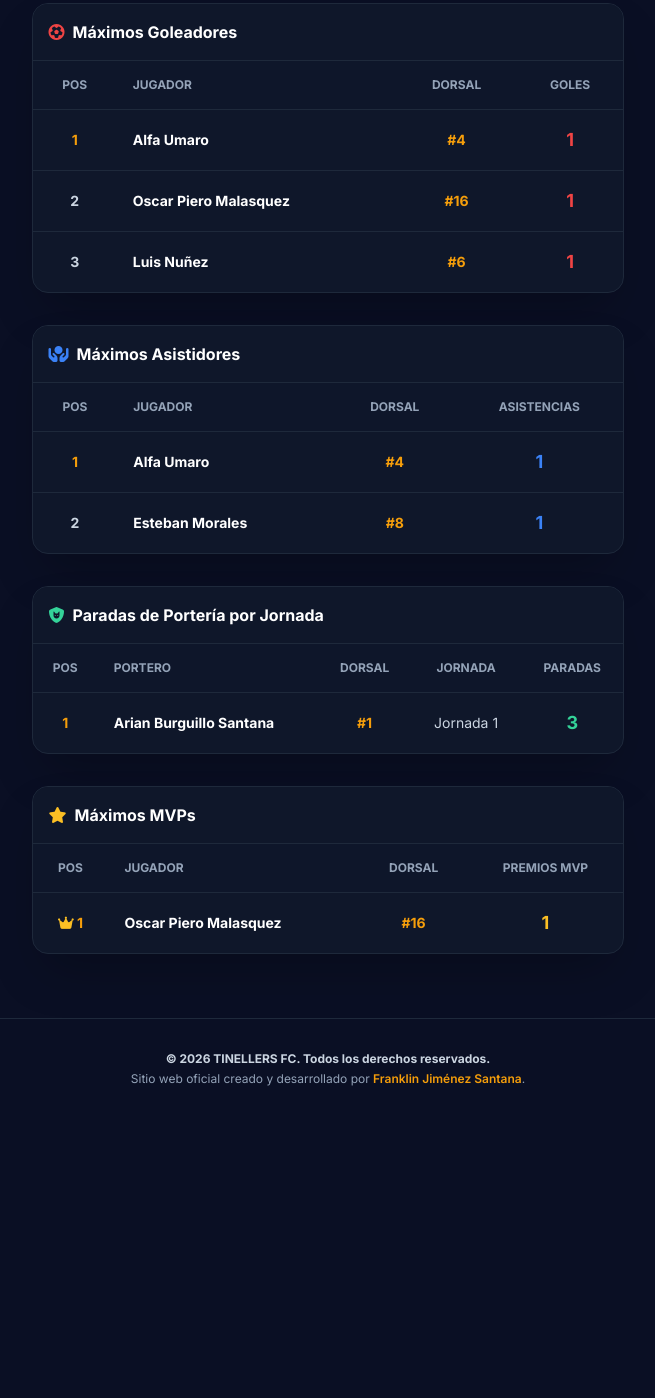
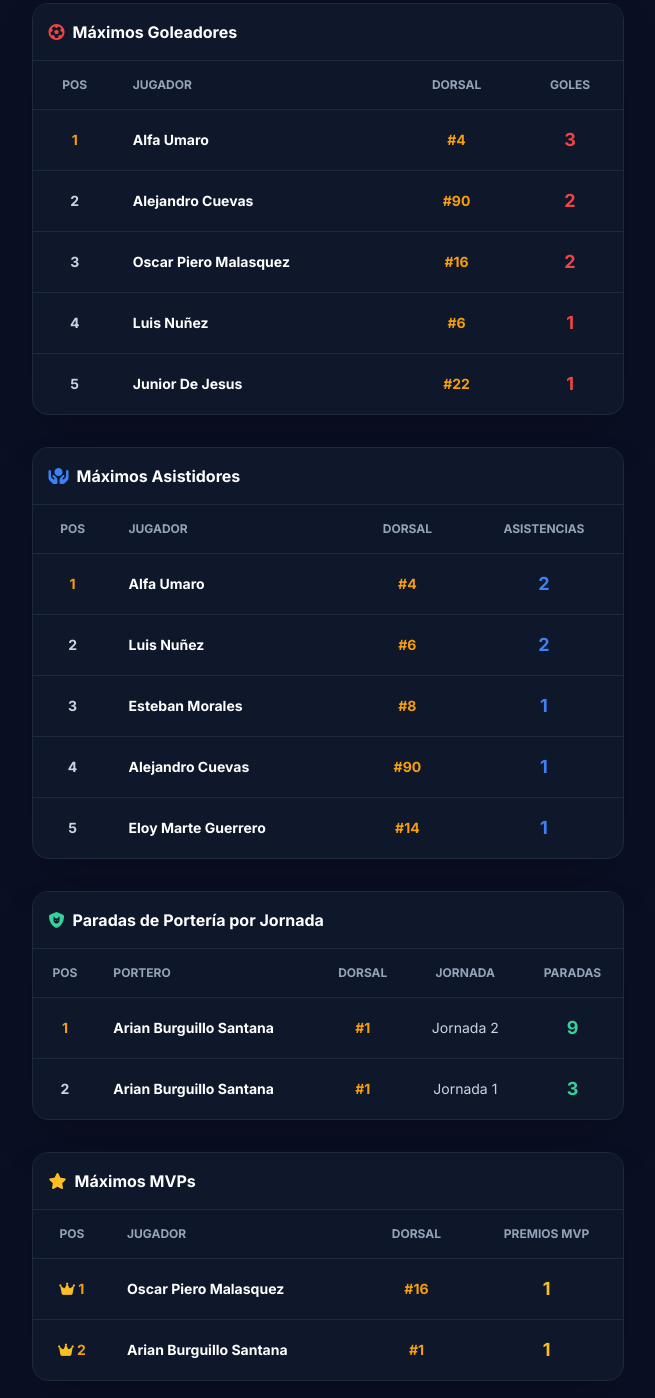
Before and after one commit to FrankJSantana/tinellers-fc, a plain HTML site: page estadisticas.html in a window 1280 px wide. Shown: the part 302-1700 px from the top of the page, without its empty margins (312-967 px from the left). Before the commit the page ends 1421 px from the top, so only its background shows below. Drawn offline with nearby package versions, Linux system fonts and the light colour scheme.

Commit message:
Actualizando datos Post - Jornada 2

```diff
--- a/estadisticas.html
+++ b/estadisticas.html
@@ -49,9 +49,11 @@
                     </tr>
                 </thead>
                 <tbody class="divide-y divide-slate-800">
-                    <tr><td class="p-4 text-center font-bold text-tinellers-goldLight">1</td><td class="p-4 font-bold text-white">Alfa Umaro</td><td class="p-4 text-center font-black text-tinellers-goldLight">#4</td><td class="p-4 text-center font-black text-lg text-red-500">1</td></tr>
-                    <tr><td class="p-4 text-center font-bold text-slate-300">2</td><td class="p-4 font-bold text-white">Oscar Piero Malasquez</td><td class="p-4 text-center font-black text-tinellers-goldLight">#16</td><td class="p-4 text-center font-black text-lg text-red-500">1</td></tr>
-                    <tr><td class="p-4 text-center font-bold text-slate-300">3</td><td class="p-4 font-bold text-white">Luis Nuñez</td><td class="p-4 text-center font-black text-tinellers-goldLight">#6</td><td class="p-4 text-center font-black text-lg text-red-500">1</td></tr>
+                    <tr><td class="p-4 text-center font-bold text-tinellers-goldLight">1</td><td class="p-4 font-bold text-white">Alfa Umaro</td><td class="p-4 text-center font-black text-tinellers-goldLight">#4</td><td class="p-4 text-center font-black text-lg text-red-500">3</td></tr>
+                    <tr><td class="p-4 text-center font-bold text-slate-300">2</td><td class="p-4 font-bold text-white">Alejandro Cuevas</td><td class="p-4 text-center font-black text-tinellers-goldLight">#90</td><td class="p-4 text-center font-black text-lg text-red-500">2</td></tr>
+                    <tr><td class="p-4 text-center font-bold text-slate-300">3</td><td class="p-4 font-bold text-white">Oscar Piero Malasquez</td><td class="p-4 text-center font-black text-tinellers-goldLight">#16</td><td class="p-4 text-center font-black text-lg text-red-500">2</td></tr>
+                    <tr><td class="p-4 text-center font-bold text-slate-300">4</td><td class="p-4 font-bold text-white">Luis Nuñez</td><td class="p-4 text-center font-black text-tinellers-goldLight">#6</td><td class="p-4 text-center font-black text-lg text-red-500">1</td></tr>
+                    <tr><td class="p-4 text-center font-bold text-slate-300">5</td><td class="p-4 font-bold text-white">Junior De Jesus</td><td class="p-4 text-center font-black text-tinellers-goldLight">#22</td><td class="p-4 text-center font-black text-lg text-red-500">1</td></tr>
                 </tbody>
             </table>
         </div>
@@ -71,8 +73,11 @@
                     </tr>
                 </thead>
                 <tbody class="divide-y divide-slate-800">
-                    <tr><td class="p-4 text-center font-bold text-tinellers-goldLight">1</td><td class="p-4 font-bold text-white">Alfa Umaro</td><td class="p-4 text-center font-black text-tinellers-goldLight">#4</td><td class="p-4 text-center font-black text-lg text-blue-500">1</td></tr>
-                    <tr><td class="p-4 text-center font-bold text-slate-300">2</td><td class="p-4 font-bold text-white">Esteban Morales</td><td class="p-4 text-center font-black text-tinellers-goldLight">#8</td><td class="p-4 text-center font-black text-lg text-blue-500">1</td></tr>
+                    <tr><td class="p-4 text-center font-bold text-tinellers-goldLight">1</td><td class="p-4 font-bold text-white">Alfa Umaro</td><td class="p-4 text-center font-black text-tinellers-goldLight">#4</td><td class="p-4 text-center font-black text-lg text-blue-500">2</td></tr>
+                    <tr><td class="p-4 text-center font-bold text-slate-300">2</td><td class="p-4 font-bold text-white">Luis Nuñez</td><td class="p-4 text-center font-black text-tinellers-goldLight">#6</td><td class="p-4 text-center font-black text-lg text-blue-500">2</td></tr>
+                    <tr><td class="p-4 text-center font-bold text-slate-300">3</td><td class="p-4 font-bold text-white">Esteban Morales</td><td class="p-4 text-center font-black text-tinellers-goldLight">#8</td><td class="p-4 text-center font-black text-lg text-blue-500">1</td></tr>
+                    <tr><td class="p-4 text-center font-bold text-slate-300">4</td><td class="p-4 font-bold text-white">Alejandro Cuevas</td><td class="p-4 text-center font-black text-tinellers-goldLight">#90</td><td class="p-4 text-center font-black text-lg text-blue-500">1</td></tr>
+                    <tr><td class="p-4 text-center font-bold text-slate-300">5</td><td class="p-4 font-bold text-white">Eloy Marte Guerrero</td><td class="p-4 text-center font-black text-tinellers-goldLight">#14</td><td class="p-4 text-center font-black text-lg text-blue-500">1</td></tr>
                 </tbody>
             </table>
         </div>
@@ -95,6 +100,13 @@
                 <tbody class="divide-y divide-slate-800">
                     <tr>
                         <td class="p-4 text-center font-bold text-tinellers-goldLight">1</td>
+                        <td class="p-4 font-bold text-white">Arian Burguillo Santana</td>
+                        <td class="p-4 text-center font-black text-tinellers-goldLight">#1</td>
+                        <td class="p-4 text-center text-slate-300">Jornada 2</td>
+                        <td class="p-4 text-center font-black text-lg text-emerald-400">9</td>
+                    </tr>
+                    <tr>
+                        <td class="p-4 text-center font-bold text-slate-300">2</td>
                         <td class="p-4 font-bold text-white">Arian Burguillo Santana</td>
                         <td class="p-4 text-center font-black text-tinellers-goldLight">#1</td>
                         <td class="p-4 text-center text-slate-300">Jornada 1</td>
@@ -125,12 +137,17 @@
                         <td class="p-4 text-center font-black text-tinellers-goldLight">#16</td>
                         <td class="p-4 text-center font-black text-lg text-amber-400">1</td>
                     </tr>
+                    <tr>
+                        <td class="p-4 text-center font-bold text-tinellers-goldLight"><i class="fa-solid fa-crown text-amber-400"></i> 2</td>
+                        <td class="p-4 font-bold text-white">Arian Burguillo Santana</td>
+                        <td class="p-4 text-center font-black text-tinellers-goldLight">#1</td>
+                        <td class="p-4 text-center font-black text-lg text-amber-400">1</td>
+                    </tr>
                 </tbody>
             </table>
         </div>
     </main>
 
-<!-- FOOTER CON DERECHOS DE AUTOR -->
 <footer class="bg-tinellers-dark border-t border-slate-800 py-8 text-center text-xs text-slate-400 space-y-1">
     <p class="font-bold text-slate-300">© 2026 TINELLERS FC. Todos los derechos reservados.</p>
     <p>Sitio web oficial creado y desarrollado por <span class="text-tinellers-goldLight font-semibold">Franklin Jiménez Santana</span>.</p>
```
Also changed, not shown: index.html (+7 -6 lines), noticias.html (+15 -3 lines), partidos.html (+25 -9 lines).
